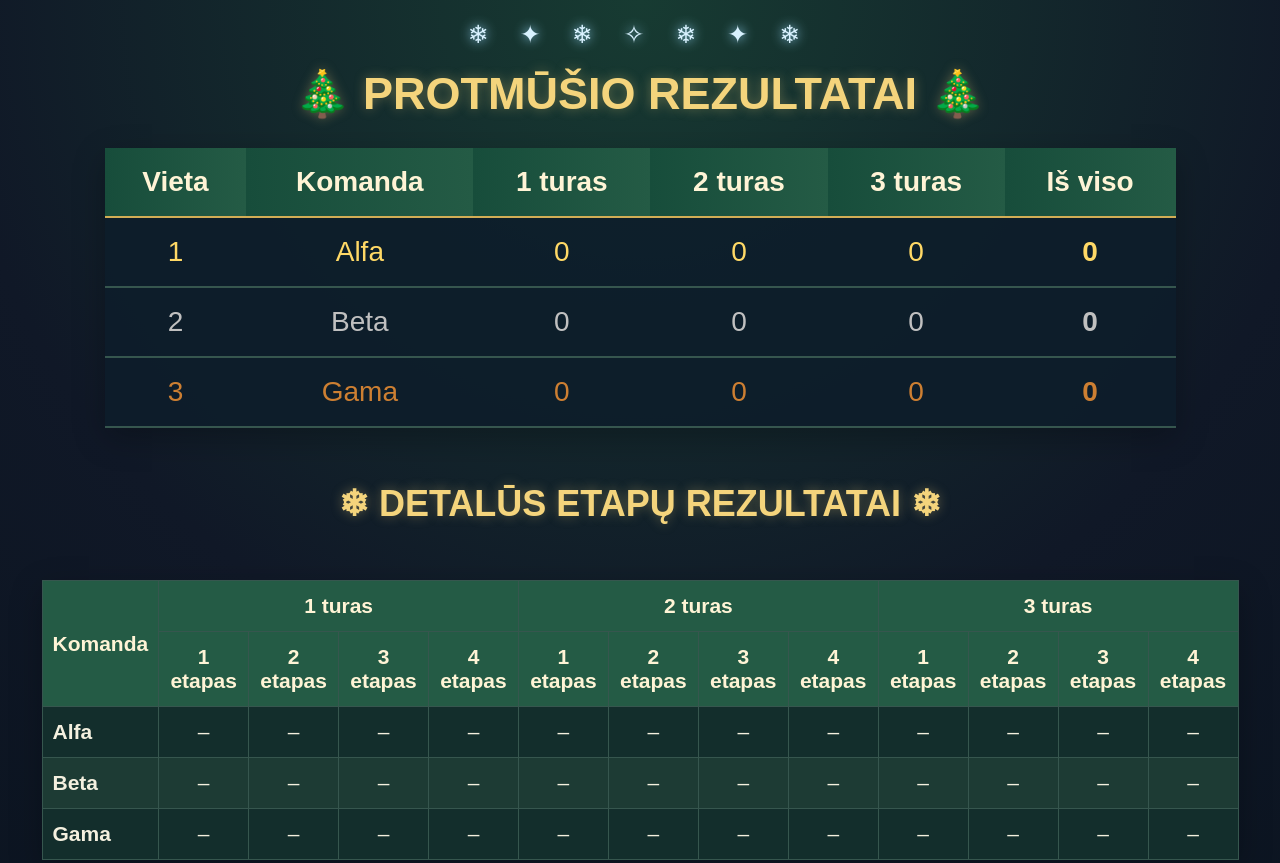
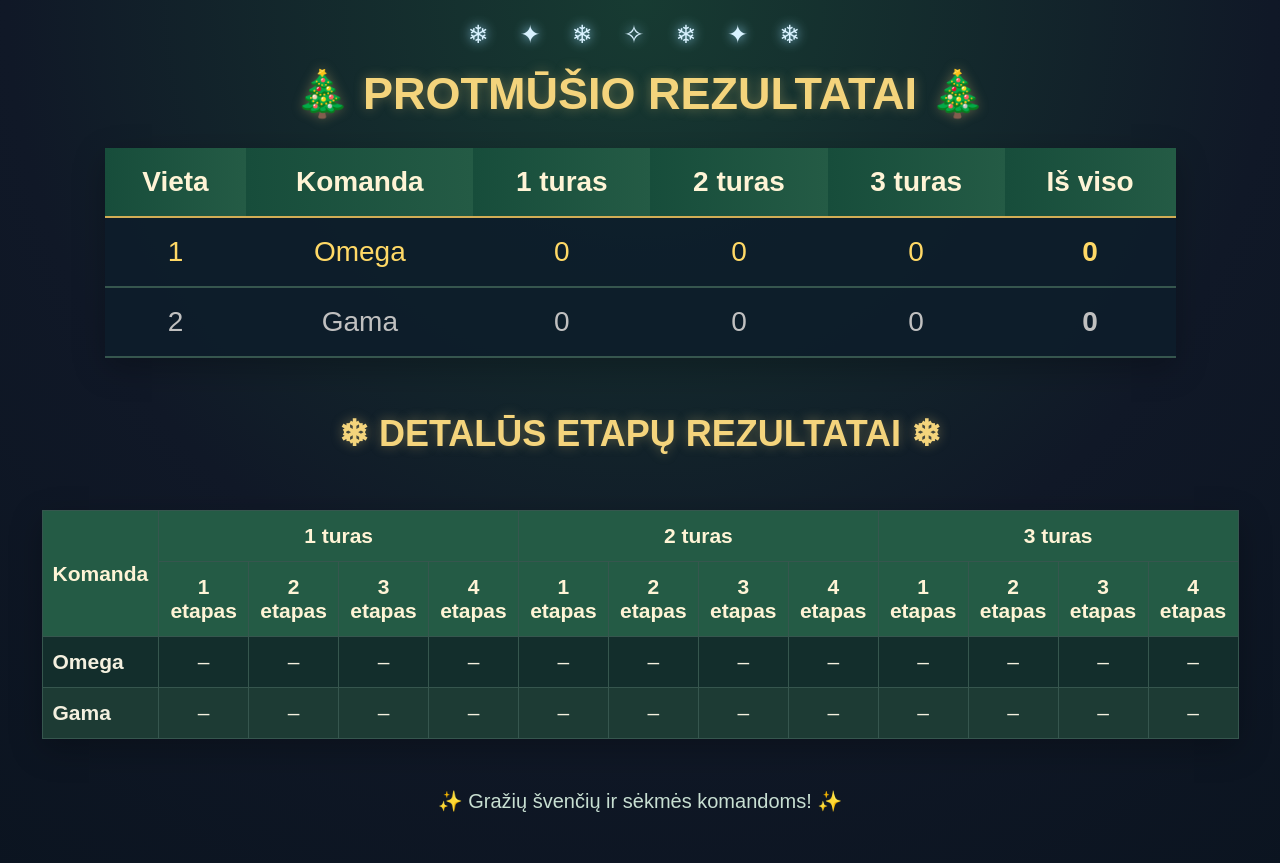
Before and after one commit to martynasmarciulionis2008-wq/Kaledine_viktorina, a plain HTML site: page index.html in a window 1280 px wide. Shown: the top 863 px of the page. Drawn offline with Linux system fonts and the light colour scheme.

Commit message:
Add files via upload

```diff
--- a/index.html
+++ b/index.html
@@ -87,7 +87,7 @@ th {
 <th>3 turas</th>
 <th>Iš viso</th>
 </tr>
-<tr><td>1</td><td>Alfa</td><td>0</td><td>0</td><td>0</td><td><b>0</b></td></tr><tr><td>2</td><td>Beta </td><td>0</td><td>0</td><td>0</td><td><b>0</b></td></tr><tr><td>3</td><td>Gama</td><td>0</td><td>0</td><td>0</td><td><b>0</b></td></tr>
+<tr><td>1</td><td>Omega</td><td>0</td><td>0</td><td>0</td><td><b>0</b></td></tr><tr><td>2</td><td>Gama</td><td>0</td><td>0</td><td>0</td><td><b>0</b></td></tr>
 </table>
 
 <h1 class="details-title">❄ DETALŪS ETAPŲ REZULTATAI ❄</h1>
@@ -113,7 +113,7 @@ th {
     <th>3 etapas</th>
     <th>4 etapas</th>
 </tr>
-<tr><td class='team-name'>Alfa</td><td>&ndash;</td><td>&ndash;</td><td>&ndash;</td><td>&ndash;</td><td>&ndash;</td><td>&ndash;</td><td>&ndash;</td><td>&ndash;</td><td>&ndash;</td><td>&ndash;</td><td>&ndash;</td><td>&ndash;</td></tr><tr><td class='team-name'>Beta </td><td>&ndash;</td><td>&ndash;</td><td>&ndash;</td><td>&ndash;</td><td>&ndash;</td><td>&ndash;</td><td>&ndash;</td><td>&ndash;</td><td>&ndash;</td><td>&ndash;</td><td>&ndash;</td><td>&ndash;</td></tr><tr><td class='team-name'>Gama</td><td>&ndash;</td><td>&ndash;</td><td>&ndash;</td><td>&ndash;</td><td>&ndash;</td><td>&ndash;</td><td>&ndash;</td><td>&ndash;</td><td>&ndash;</td><td>&ndash;</td><td>&ndash;</td><td>&ndash;</td></tr>
+<tr><td class='team-name'>Omega</td><td>&ndash;</td><td>&ndash;</td><td>&ndash;</td><td>&ndash;</td><td>&ndash;</td><td>&ndash;</td><td>&ndash;</td><td>&ndash;</td><td>&ndash;</td><td>&ndash;</td><td>&ndash;</td><td>&ndash;</td></tr><tr><td class='team-name'>Gama</td><td>&ndash;</td><td>&ndash;</td><td>&ndash;</td><td>&ndash;</td><td>&ndash;</td><td>&ndash;</td><td>&ndash;</td><td>&ndash;</td><td>&ndash;</td><td>&ndash;</td><td>&ndash;</td><td>&ndash;</td></tr>
 </table>
 <p style="color:#c8dfd2; margin-top:35px; font-size:20px;">✨ Gražių švenčių ir sėkmės komandoms! ✨</p>
 </body>
```
